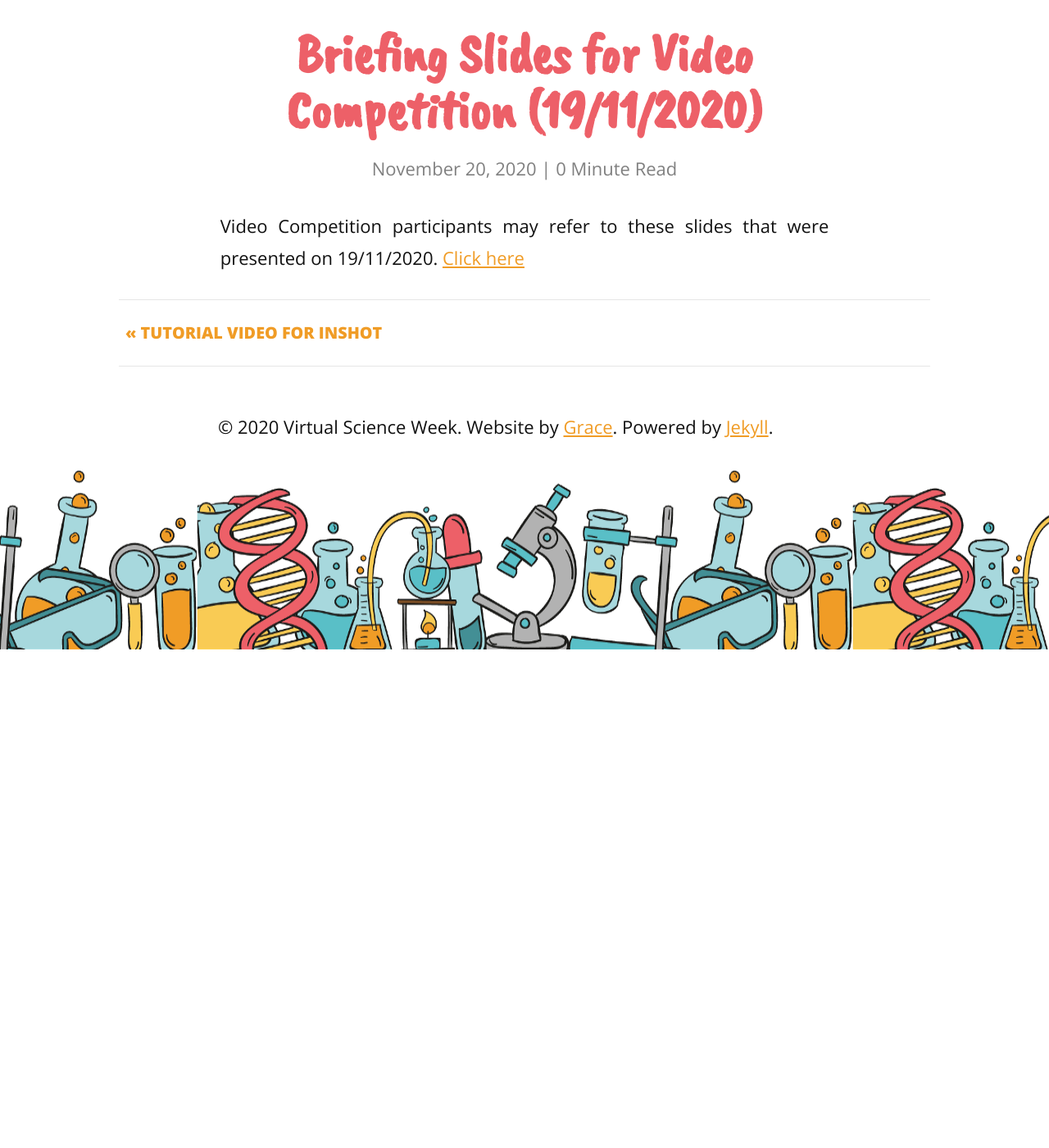
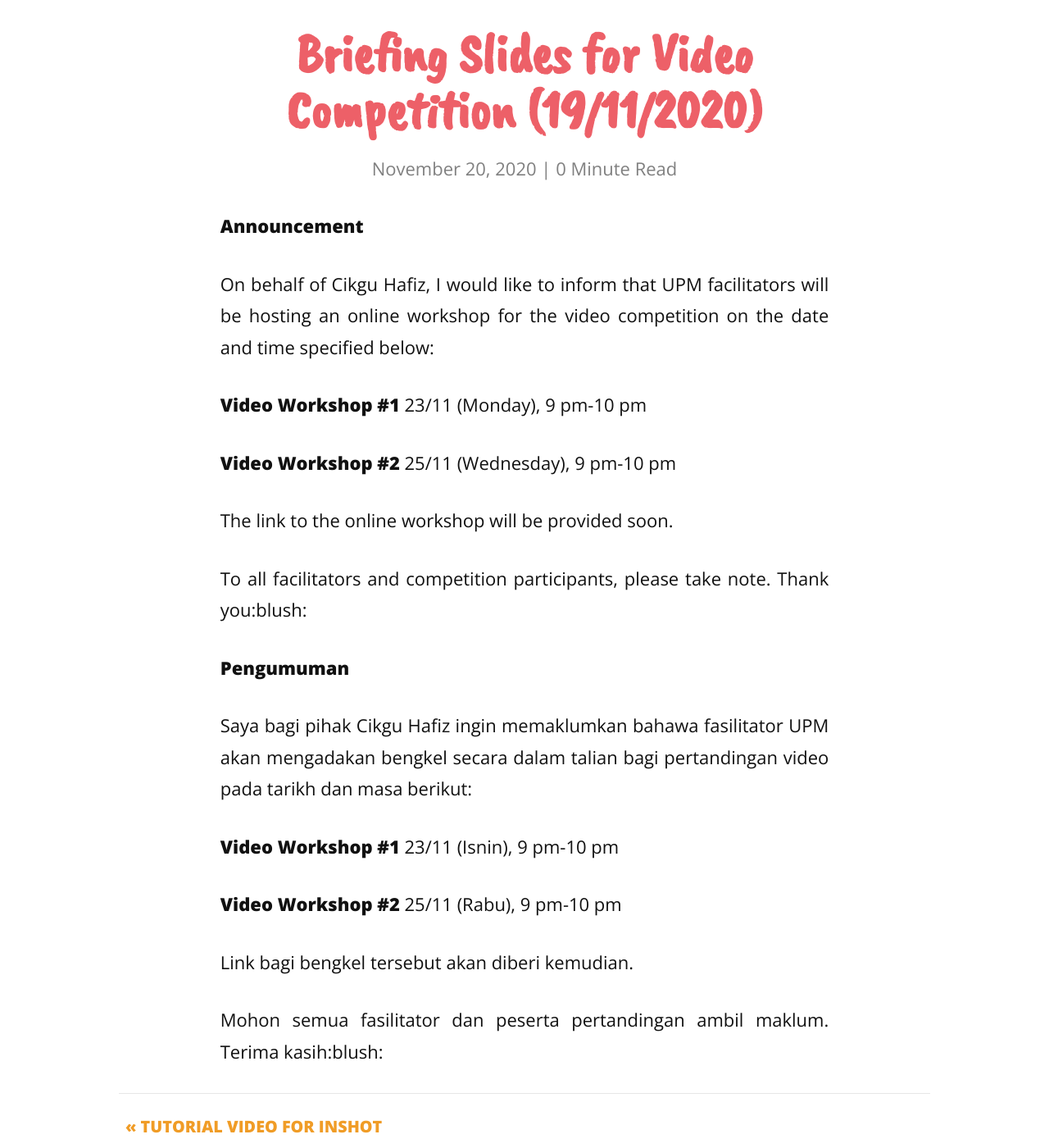
Before and after one commit to evangelistagrace/VSW2020, a Jekyll site: the page built from _posts/2020-11-20-Briefing-video.markdown, in a window 1280 px wide and 1400 px high, scrolled down 375 px. Shown: the whole window at 82% size. Built offline with Jekyll 4.4.1, drawn with Linux system fonts in a browser that asks for light colours; nearby versions of some CDN libraries; comment, search, counter and statistics services are not loaded; before the commit the page ends 1167 px from its top, so only the background shows below that.

Commit message:
Update 2020-11-20-Briefing-video.markdown

```diff
--- a/_posts/2020-11-20-Briefing-video.markdown
+++ b/_posts/2020-11-20-Briefing-video.markdown
@@ -4,6 +4,30 @@ title:  "Briefing Slides for Video Competition (19/11/2020)"
 date:   2020-11-20
 ---
 
-<!-- link -->
-Video Competition participants may refer to these slides that were presented on 19/11/2020.
-[Click here](https://docs.google.com/presentation/d/1zzXJLG_V75L1sEc8rMfEB80ColnzjI3oAHAiBriZG7c/edit?usp=sharing)
+**Announcement**
+
+On behalf of Cikgu Hafiz, I would like to inform that UPM facilitators will be hosting an online workshop for the video competition on the date and time specified below:
+
+**Video Workshop #1**
+23/11 (Monday), 9 pm-10 pm
+
+**Video Workshop #2**
+25/11 (Wednesday), 9 pm-10 pm
+
+The link to the online workshop will be provided soon.
+
+To all facilitators and competition participants, please take note. Thank you:blush:
+
+**Pengumuman**
+
+Saya bagi pihak Cikgu Hafiz ingin memaklumkan bahawa fasilitator UPM akan mengadakan bengkel secara dalam talian bagi pertandingan video pada tarikh dan masa berikut:
+
+**Video Workshop #1**
+23/11 (Isnin), 9 pm-10 pm
+
+**Video Workshop #2**
+25/11 (Rabu), 9 pm-10 pm
+
+Link bagi bengkel tersebut akan diberi kemudian.
+
+Mohon semua fasilitator dan peserta pertandingan ambil maklum. Terima kasih:blush:
```
